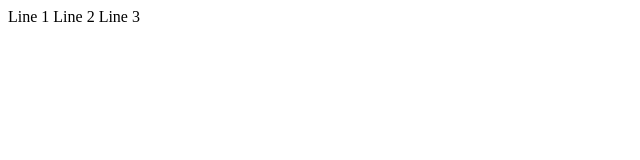
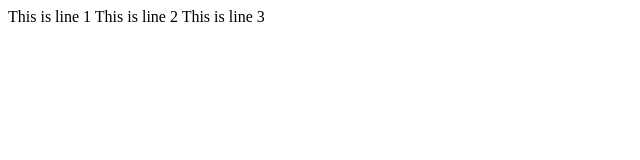
Before and after one commit to KaMohWebDev1/wired-website, a plain HTML site: page index1.html in a window 1280 px wide. Shown: the whole page, without its empty margins (0-640 px from the left). Drawn offline with Linux system fonts and the light colour scheme.

Commit message:
Version 08.07.2019

```diff
--- a/index1.html
+++ b/index1.html
@@ -5,8 +5,8 @@
     <title></title>
   </head>
   <body>
-  Line 1
-  Line 2
-  Line 3
+    This is line 1
+    This is line 2
+    This is line 3
   </body>
 </html>
```
